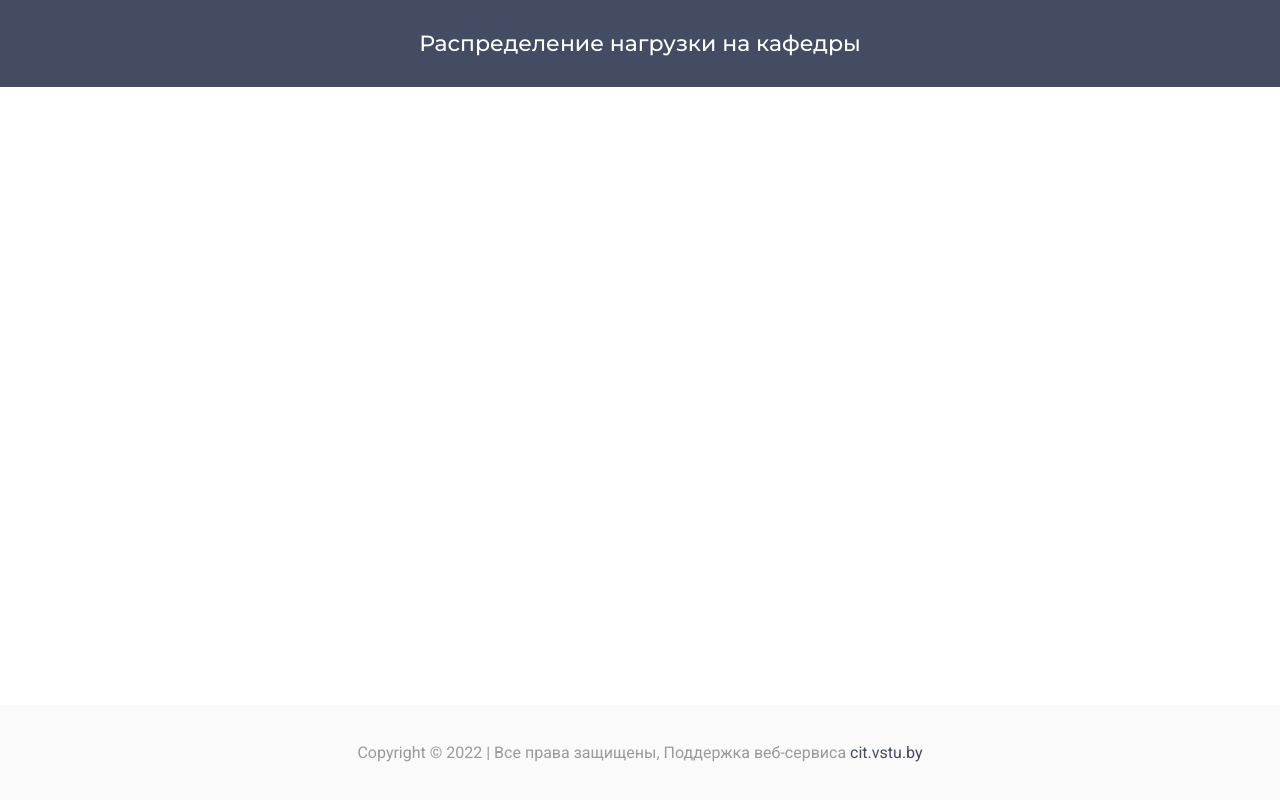
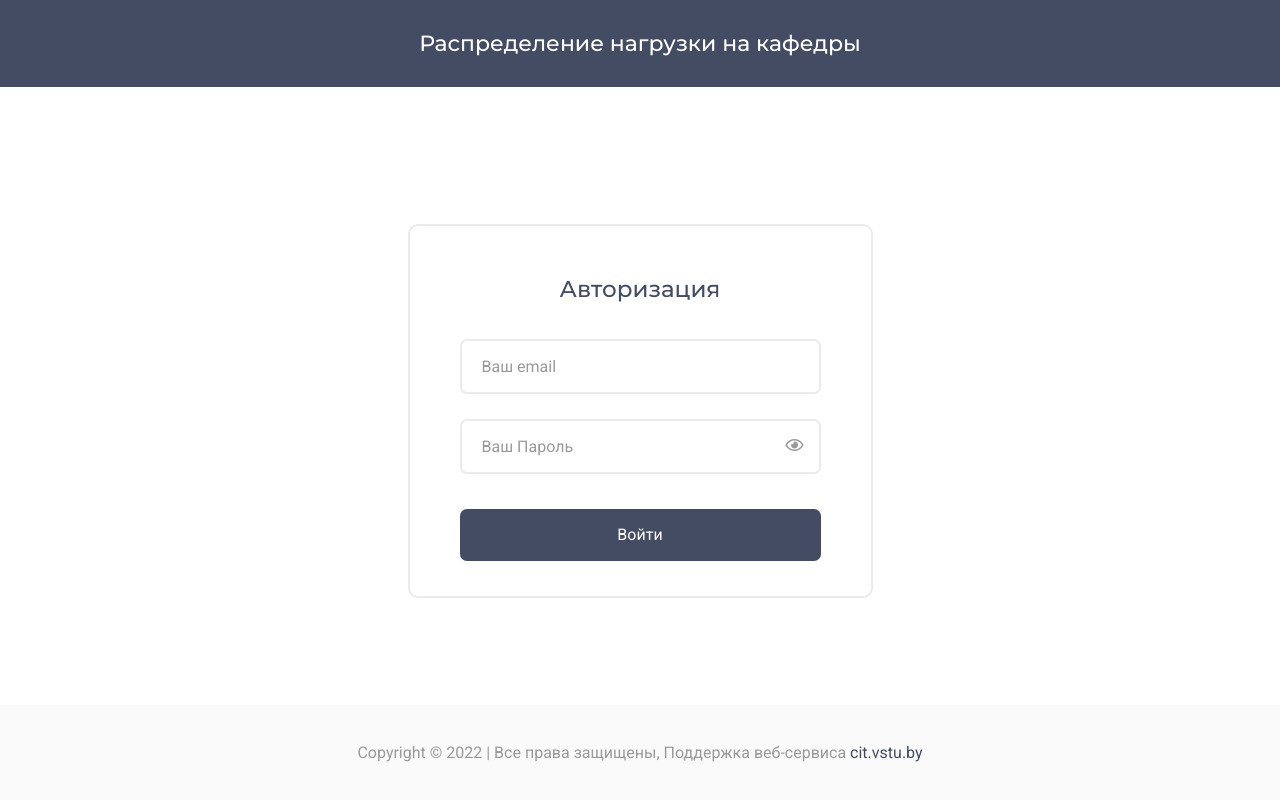
Before and after one commit to tragislav/load-distribution, a React (Create React App) app: page / in a window 1280 px wide. Built offline with nearby package versions, Linux system fonts and the light colour scheme.

Commit message:
Added Login page

```diff
--- a/src/App.css
+++ /dev/null
@@ -1,38 +0,0 @@
-.App {
-  text-align: center;
-}
-
-.App-logo {
-  height: 40vmin;
-  pointer-events: none;
-}
-
-@media (prefers-reduced-motion: no-preference) {
-  .App-logo {
-    animation: App-logo-spin infinite 20s linear;
-  }
-}
-
-.App-header {
-  background-color: #282c34;
-  min-height: 100vh;
-  display: flex;
-  flex-direction: column;
-  align-items: center;
-  justify-content: center;
-  font-size: calc(10px + 2vmin);
-  color: white;
-}
-
-.App-link {
-  color: #61dafb;
-}
-
-@keyframes App-logo-spin {
-  from {
-    transform: rotate(0deg);
-  }
-  to {
-    transform: rotate(360deg);
-  }
-}
--- a/src/App.js
+++ b/src/App.js
@@ -1,12 +1,16 @@
-import logo from './logo.svg';
-import './App.css';
+import { Routes, Route } from 'react-router-dom';
+
 import Layout from './components/Layout';
+import Login from './pages/Login';
 
 function App() {
   return (
-    <div className="App">
-      <Layout />
-    </div>
+    <Routes>
+      <Route path="/" element={<Layout />}>
+        <Route index element={<Login />} />
+        <Route path="main" element={<div>MAIN PAGE</div>} />
+      </Route>
+    </Routes>
   );
 }
 
--- /dev/null
+++ b/src/api/auth/index.js
@@ -0,0 +1,9 @@
+import { api } from '..';
+
+export function getToken(data) {
+  return api.post('/authorization/token?grant_type=password', data, {
+    headers: {
+      'Content-Type': 'multipart/form-data',
+    },
+  });
+}
--- /dev/null
+++ b/src/api/index.js
@@ -0,0 +1,12 @@
+import axios from 'axios';
+
+export const api = axios.create({
+  baseURL: process.env.REACT_APP_BASE_API,
+  headers: {
+    Authorization:
+      'Basic VlNUVV9DT05GRVJFTkNFX0NMSUVOVDpWU1RVX0NPTkZFUkVOQ0VfQ0xJRU5U',
+    'Content-Type': 'application/json',
+  },
+});
+
+api.interceptors.response.use((response) => response.data);
--- a/src/index.css
+++ b/src/index.css
@@ -1,13 +1,194 @@
-body {
+html,
+body,
+div,
+span,
+object,
+iframe,
+h1,
+h2,
+h3,
+h4,
+h5,
+h6,
+p,
+blockquote,
+pre,
+abbr,
+address,
+cite,
+code,
+del,
+dfn,
+em,
+img,
+ins,
+kbd,
+q,
+samp,
+small,
+strong,
+sub,
+sup,
+var,
+b,
+i,
+dl,
+dt,
+dd,
+ol,
+ul,
+li,
+fieldset,
+form,
+label,
+legend,
+table,
+caption,
+tbody,
+tfoot,
+thead,
+tr,
+th,
+td,
+article,
+aside,
+canvas,
+details,
+figcaption,
+figure,
+footer,
+header,
+hgroup,
+menu,
+nav,
+section,
+summary,
+time,
+mark,
+audio,
+video {
   margin: 0;
-  font-family: -apple-system, BlinkMacSystemFont, 'Segoe UI', 'Roboto', 'Oxygen',
-    'Ubuntu', 'Cantarell', 'Fira Sans', 'Droid Sans', 'Helvetica Neue',
-    sans-serif;
-  -webkit-font-smoothing: antialiased;
-  -moz-osx-font-smoothing: grayscale;
+  padding: 0;
+  border: 0;
+  outline: 0;
+  font-size: 100%;
+  vertical-align: baseline;
+  background: transparent;
 }
 
-code {
-  font-family: source-code-pro, Menlo, Monaco, Consolas, 'Courier New',
-    monospace;
+body {
+  line-height: 1;
 }
+
+article,
+aside,
+details,
+figcaption,
+figure,
+footer,
+header,
+hgroup,
+menu,
+nav,
+section {
+  display: block;
+}
+
+nav ul {
+  list-style: none;
+}
+
+blockquote,
+q {
+  quotes: none;
+}
+
+blockquote::before,
+blockquote::after,
+q::before,
+q::after {
+  content: '';
+  content: none;
+}
+
+a {
+  margin: 0;
+  padding: 0;
+  font-size: 100%;
+  vertical-align: baseline;
+  background: transparent;
+  text-decoration: none;
+}
+
+/* change colours to suit your needs */
+ins {
+  background-color: #ffff99;
+  color: #000000;
+  text-decoration: none;
+}
+
+/* change colours to suit your needs */
+mark {
+  background-color: #ffff99;
+  color: #000000;
+  font-style: italic;
+  font-weight: bold;
+}
+
+del {
+  text-decoration: line-through;
+}
+
+abbr[title],
+dfn[title] {
+  border-bottom: 1px dotted;
+  cursor: help;
+}
+
+table {
+  border-collapse: collapse;
+  border-spacing: 0;
+}
+
+/* change border colour to suit your needs */
+hr {
+  display: block;
+  height: 1px;
+  border: 0;
+  border-top: 1px solid #cccccc;
+  margin: 1em 0;
+  padding: 0;
+}
+
+input,
+select {
+  vertical-align: middle;
+}
+
+input {
+  -webkit-box-shadow: inset 0 0 0 50px #fff;
+  font-family: 'Roboto';
+  font-style: normal;
+  font-weight: 400;
+  font-size: 16px;
+  line-height: 19px;
+  color: #505050;
+  background: #ffffff;
+  transition: 0.2s all linear;
+  border: 2px solid #ebebeb;
+  border-radius: 7px;
+}
+
+input::placeholder {
+  font-family: 'Roboto';
+  font-style: normal;
+  font-weight: 400;
+  font-size: 16px;
+  line-height: 19px;
+  color: #9a9a9a;
+}
+
+input:disabled {
+  background: #ededed;
+  -webkit-box-shadow: none;
+}
--- /dev/null
+++ b/src/pages/Login/index.js
@@ -0,0 +1,95 @@
+import { useState } from 'react';
+import { useForm } from 'react-hook-form';
+import { yupResolver } from '@hookform/resolvers/yup';
+
+import { getToken } from '../../api/auth';
+
+import {
+  LoginContainer,
+  LoginFormWrapper,
+  LoginFormTitle,
+  LoginForm,
+  LoginFormInput,
+  LoginFormSubmit,
+} from './styled';
+import schema from './validation';
+
+function Login() {
+  const [isVisible, setIsVisible] = useState(false);
+  const [disable, setDisable] = useState(false);
+
+  const { register, handleSubmit, reset } = useForm({
+    resolver: yupResolver(schema),
+  });
+
+  const username = register('email');
+  const password = register('password');
+
+  function getFormData(object) {
+    let formData = new FormData();
+    Object.keys(object).forEach((key) => {
+      formData.append(key, object[key]);
+    });
+    return formData;
+  }
+
+  const onSubmit = (data) => {
+    // setDisable(true);
+    let form = getFormData(data);
+    for (const value of form.values()) {
+      console.log(value);
+    }
+    getToken(getFormData(data))
+      .then((data) => {
+        console.log(data);
+        reset();
+        setDisable(true);
+      })
+      .catch((e) => {
+        alert(e);
+        setDisable(false);
+      });
+  };
+
+  return (
+    <LoginContainer>
+      <LoginFormWrapper>
+        <LoginFormTitle>Авторизация</LoginFormTitle>
+        <LoginForm onSubmit={handleSubmit(onSubmit)}>
+          <LoginFormInput
+            ref={username.ref}
+            name={username.name}
+            onBlur={username.onBlur}
+            onChange={username.onChange}
+            type="email"
+            placeholder="Ваш email"
+            required
+          />
+          <LoginFormInput
+            ref={password.ref}
+            name={password.name}
+            onBlur={password.onBlur}
+            onChange={password.onChange}
+            type={isVisible ? 'text' : 'password'}
+            placeholder="Ваш Пароль"
+            required
+          />
+          <i
+            className={isVisible ? 'far fa-eye fa-eye-slash' : 'far fa-eye'}
+            id="togglePassword"
+            onClick={() => setIsVisible(!isVisible)}
+            style={{
+              marginLeft: '-35px',
+              cursor: 'pointer',
+            }}
+          />
+          <LoginFormSubmit type="submit" disabled={disable}>
+            Войти
+          </LoginFormSubmit>
+        </LoginForm>
+      </LoginFormWrapper>
+    </LoginContainer>
+  );
+}
+
+export default Login;
--- /dev/null
+++ b/src/pages/Login/styled.js
@@ -0,0 +1,79 @@
+import styled from 'styled-components';
+
+export const LoginContainer = styled.div`
+  font-family: 'Roboto', sans-serif;
+  font-style: normal;
+  font-size: 16px;
+  line-height: 19px;
+  color: #9a9c9c;
+  width: 100%;
+  margin-top: 90px;
+  display: flex;
+  justify-content: center;
+`;
+
+export const LoginFormWrapper = styled.div`
+  width: 465px;
+  text-align: center;
+  border: 2px solid #ebebeb;
+  box-sizing: border-box;
+  box-shadow: 2px 8px 15px rgb(201 201 201 10%);
+  border-radius: 10px;
+  position: relative;
+`;
+
+export const LoginFormTitle = styled.h3`
+  font-family: 'Montserrat';
+  padding-top: 50px;
+  font-weight: 500;
+  font-size: 23px;
+  line-height: 120%;
+  color: #434c63;
+`;
+
+export const LoginForm = styled.form`
+  text-align: left;
+  padding: 35px 50px;
+`;
+
+export const LoginFormInput = styled.input`
+  width: 100%;
+  height: 55px;
+  padding-left: 20px;
+  box-sizing: border-box;
+  box-shadow: 2px 8px 15px rgb(201 201 201 10%);
+
+  &:nth-child(2) {
+    margin-bottom: 25px;
+    margin-top: 25px;
+  }
+`;
+
+export const LoginFormSubmit = styled.button`
+  font-family: 'Roboto';
+  font-style: normal;
+  font-weight: 400;
+  font-size: 16px;
+  line-height: 19px;
+  background: #434c63;
+  box-shadow: 2px 8px 15px rgb(201 201 201 10%);
+  border: transparent;
+  border-radius: 7px;
+  width: 100%;
+  height: 52px;
+  color: #ffffff;
+  margin-top: 10px;
+  transition: 0.2s all linear;
+
+  &:disabled {
+    color: #808080;
+    background: #ededed;
+  }
+
+  &:hover:enabled {
+    box-shadow: 0px 17px 15px -11px rgba(67, 76, 99, 0.2);
+    cursor: pointer;
+    font-weight: 500;
+    background: #373e51;
+  }
+`;
--- /dev/null
+++ b/src/pages/Login/validation.js
@@ -0,0 +1,8 @@
+import * as yup from 'yup';
+
+const schema = yup.object().shape({
+  email: yup.string().required(),
+  password: yup.string().min(1).max(32).required(),
+});
+
+export default schema;
```
Also changed, not shown: src/index.js (+10 -8 lines), 1 other file (tests, documents, lock files or other folders).
